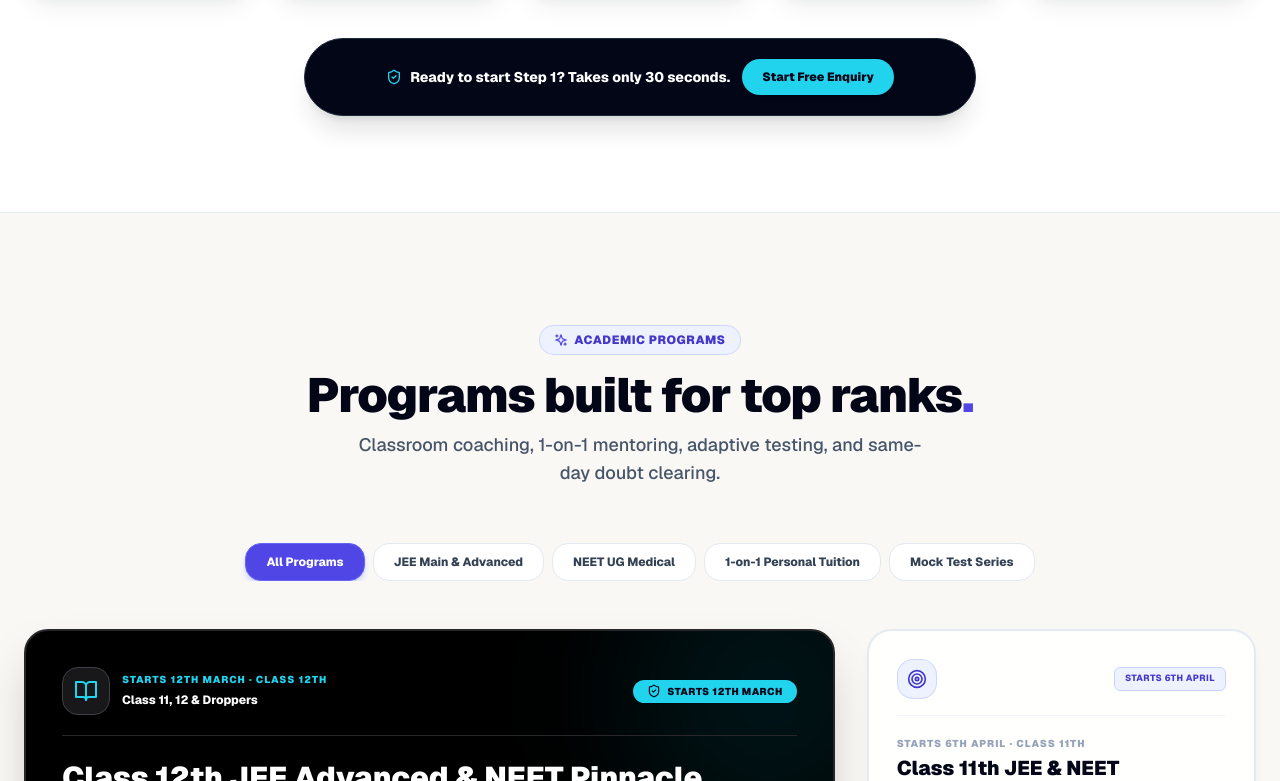
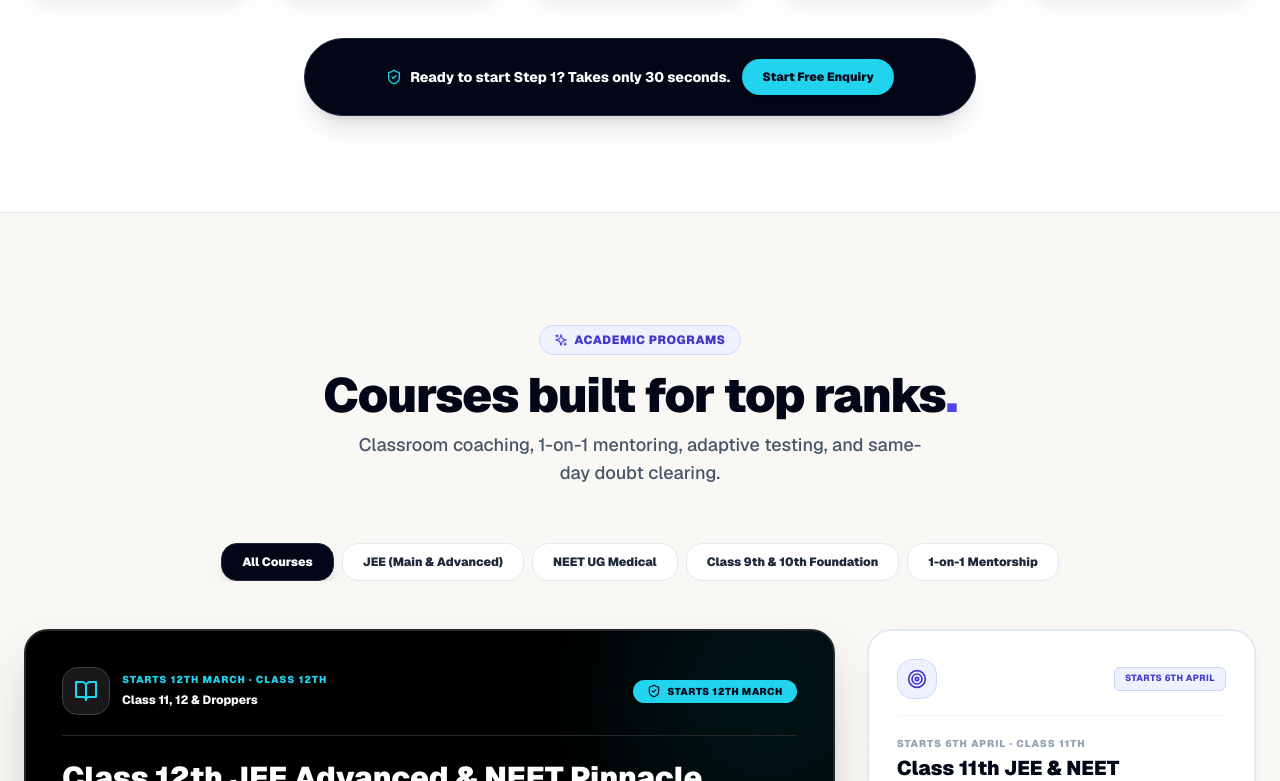
Before and after one commit to Robin1-23/Bm-Classes, a Next.js app: page / in a window 1280 px wide. Shown: the part 1729-2510 px from the top of the page. Built offline with nearby package versions, Linux system fonts and the light colour scheme; no server answers; a web font is replaced by a local one.

Commit message:
Categorise courses in ACADEMIC PROGRAMS section by JEE, NEET, Class 9th & 10th Foundation, and 1-on-1 Mentorship

```diff
--- a/components/ProgramsSection.jsx
+++ b/components/ProgramsSection.jsx
@@ -16,7 +16,7 @@ export default function ProgramsSection({ onOpenRegister, onOpenSeatLock }) {
 
   const filteredPrograms = activeTab === 'all'
     ? PROGRAMS_DATA
-    : PROGRAMS_DATA.filter(p => p.id === activeTab);
+    : PROGRAMS_DATA.filter(p => p.categoryTypes && p.categoryTypes.includes(activeTab));
 
   return (
     <section className="bg-[#faf8f5] py-20 sm:py-28 relative overflow-hidden border-b border-slate-200/80" id="programs">
@@ -29,27 +29,27 @@ export default function ProgramsSection({ onOpenRegister, onOpenSeatLock }) {
         {/* Reusable Section Header */}
         <SectionHeader
           badgeText="ACADEMIC PROGRAMS"
-          title="Programs built for top ranks"
+          title="Courses built for top ranks"
           subtitle="Classroom coaching, 1-on-1 mentoring, adaptive testing, and same-day doubt clearing."
         />
 
-        {/* Filter Tabs */}
+        {/* Filter Tabs by Course Category (JEE, NEET, Foundation, 1-on-1) */}
         <ScrollReveal delay={150} direction="up">
           <div className="flex items-center gap-2 mb-12 overflow-x-auto no-scrollbar pb-2 sm:pb-0 sm:flex-wrap justify-start sm:justify-center px-1">
             {[
-              { id: 'all', label: 'All Programs' },
-              { id: 'jee', label: 'JEE Main & Advanced' },
+              { id: 'all', label: 'All Courses' },
+              { id: 'jee', label: 'JEE (Main & Advanced)' },
               { id: 'neet', label: 'NEET UG Medical' },
-              { id: 'oneonone', label: '1-on-1 Personal Tuition' },
-              { id: 'tests', label: 'Mock Test Series' },
+              { id: 'foundation', label: 'Class 9th & 10th Foundation' },
+              { id: 'oneonone', label: '1-on-1 Mentorship' },
             ].map(tab => (
               <button
                 key={tab.id}
                 onClick={() => setActiveTab(tab.id)}
-                className={`px-5 py-2.5 rounded-2xl text-xs font-extrabold transition-all duration-300 shrink-0 cursor-pointer ${
+                className={`px-5 py-2.5 rounded-2xl text-xs font-black transition-all duration-300 shrink-0 cursor-pointer ${
                   activeTab === tab.id
-                    ? 'bg-indigo-600 text-white shadow-md shadow-indigo-200 border border-indigo-500'
-                    : 'bg-white text-slate-700 border border-slate-200 hover:border-indigo-300 hover:bg-indigo-50/50'
+                    ? 'bg-slate-950 text-white shadow-lg border border-slate-800'
+                    : 'bg-white text-slate-800 border border-slate-200 hover:border-slate-400 hover:bg-slate-50'
                 }`}
               >
                 {tab.label}
--- a/data/contentData.js
+++ b/data/contentData.js
@@ -104,6 +104,7 @@ export const PROGRAMS_DATA = [
   {
     id: 'class-12',
     category: 'STARTS 12TH MARCH · CLASS 12TH',
+    categoryTypes: ['jee', 'neet'],
     title: 'Class 12th JEE Advanced & NEET Pinnacle',
     startDate: 'Starts 12th March',
     icon: BookOpen,
@@ -122,6 +123,7 @@ export const PROGRAMS_DATA = [
   {
     id: 'class-11',
     category: 'STARTS 6TH APRIL · CLASS 11TH',
+    categoryTypes: ['jee', 'neet'],
     title: 'Class 11th JEE & NEET Foundation',
     startDate: 'Starts 6th April',
     icon: Target,
@@ -140,6 +142,7 @@ export const PROGRAMS_DATA = [
   {
     id: 'biology-konika',
     category: 'KONIKA MA\'AM · 20 YRS EXP',
+    categoryTypes: ['neet'],
     title: 'Biology Excellence (Class 9th–12th & NEET)',
     startDate: 'NEET Botany & Boards',
     icon: Stethoscope,
@@ -158,6 +161,7 @@ export const PROGRAMS_DATA = [
   {
     id: 'class-10',
     category: 'STARTS 12TH MARCH · CLASS 10TH',
+    categoryTypes: ['foundation'],
     title: 'Class 10th Maths & Science',
     startDate: 'Starts 12th March',
     icon: TrendingUp,
@@ -176,6 +180,7 @@ export const PROGRAMS_DATA = [
   {
     id: 'class-9',
     category: 'STARTS 14TH MARCH · CLASS 9TH',
+    categoryTypes: ['foundation'],
     title: 'Class 9th Maths & Science',
     startDate: 'Starts 14th March',
     icon: Users,
@@ -194,6 +199,7 @@ export const PROGRAMS_DATA = [
   {
     id: 'doubts-mentorship',
     category: '1-ON-1 DOUBTS & PYQS',
+    categoryTypes: ['oneonone'],
     title: '1-on-1 Doubt & PYQ Drills',
     startDate: 'Daily Slots Available',
     icon: HelpCircle,
```
